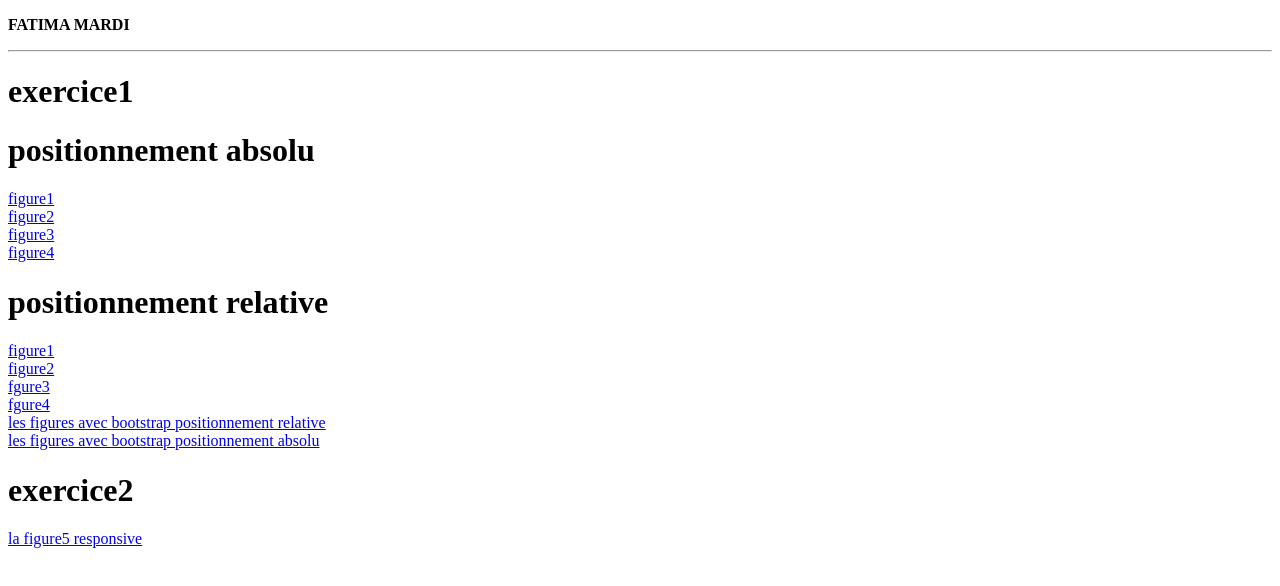
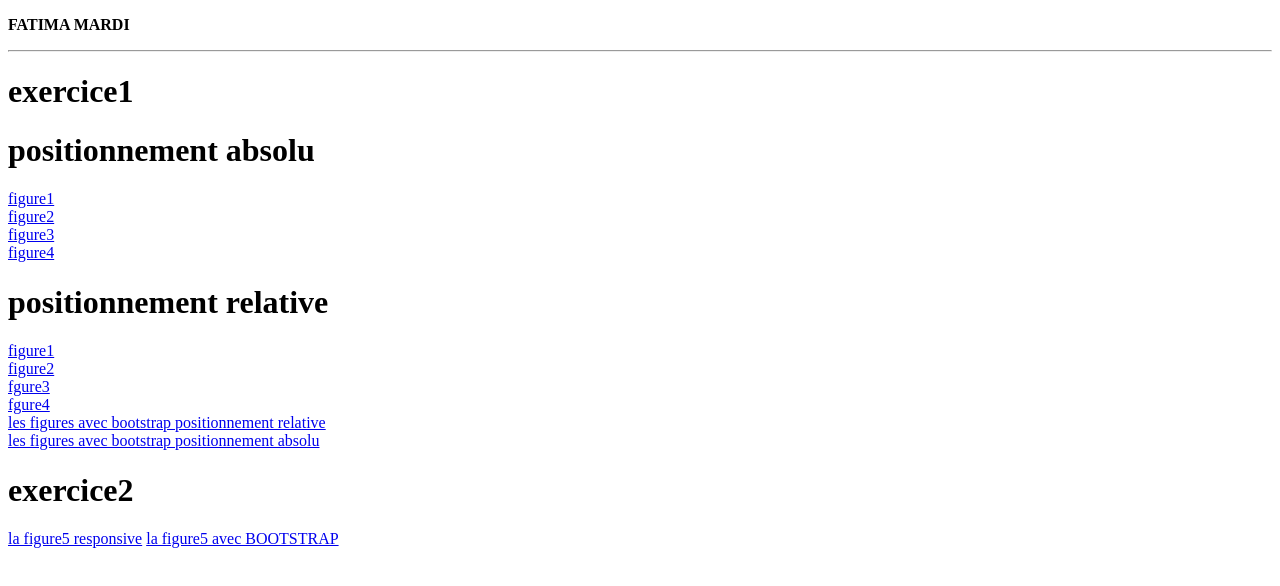
Before and after one commit to 1fatima12/1fatima12.github.io, a plain HTML site: page TP2/index.html in a window 1280 px wide. Drawn offline with Linux system fonts and the light colour scheme.

Commit message:
Update index.html

```diff
--- a/TP2/index.html
+++ b/TP2/index.html
@@ -24,6 +24,7 @@
 
   <h1><strong>exercice2</strong></h1>
   <a href="fig5.1.html">la figure5 responsive</a>
+  <a href="ex2.BS.html">la figure5 avec BOOTSTRAP</a>
 </p>
 </body>
 </html>
```
